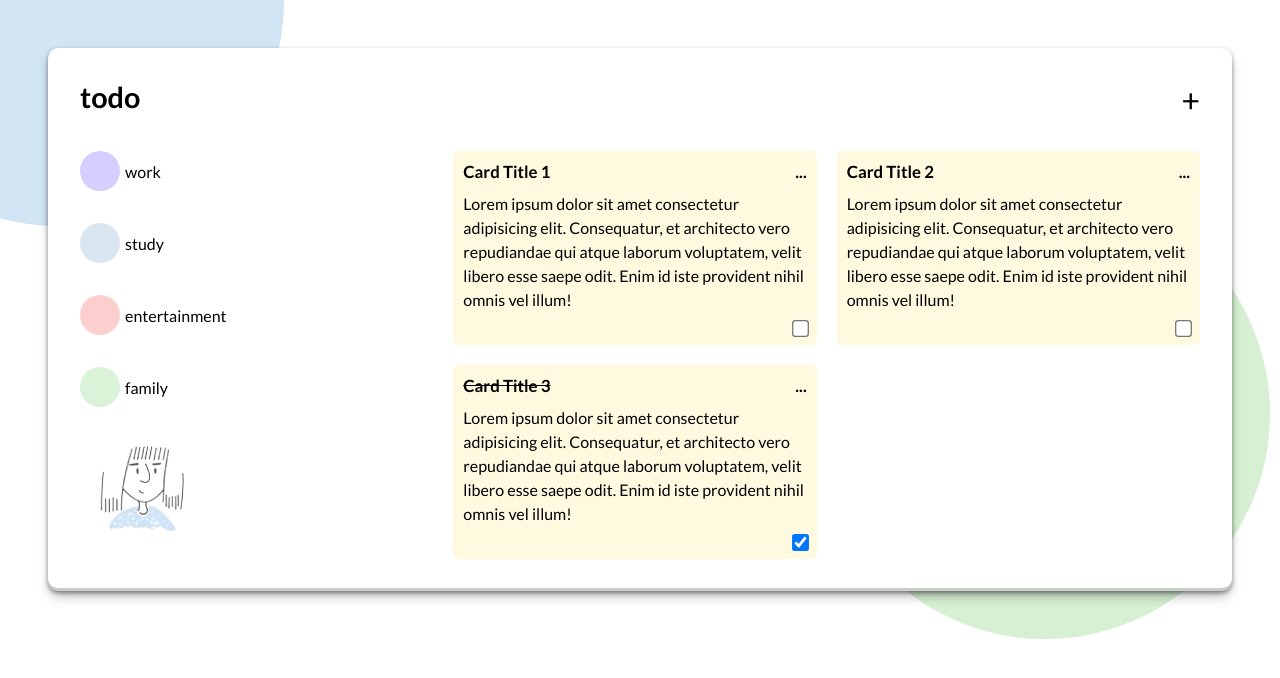
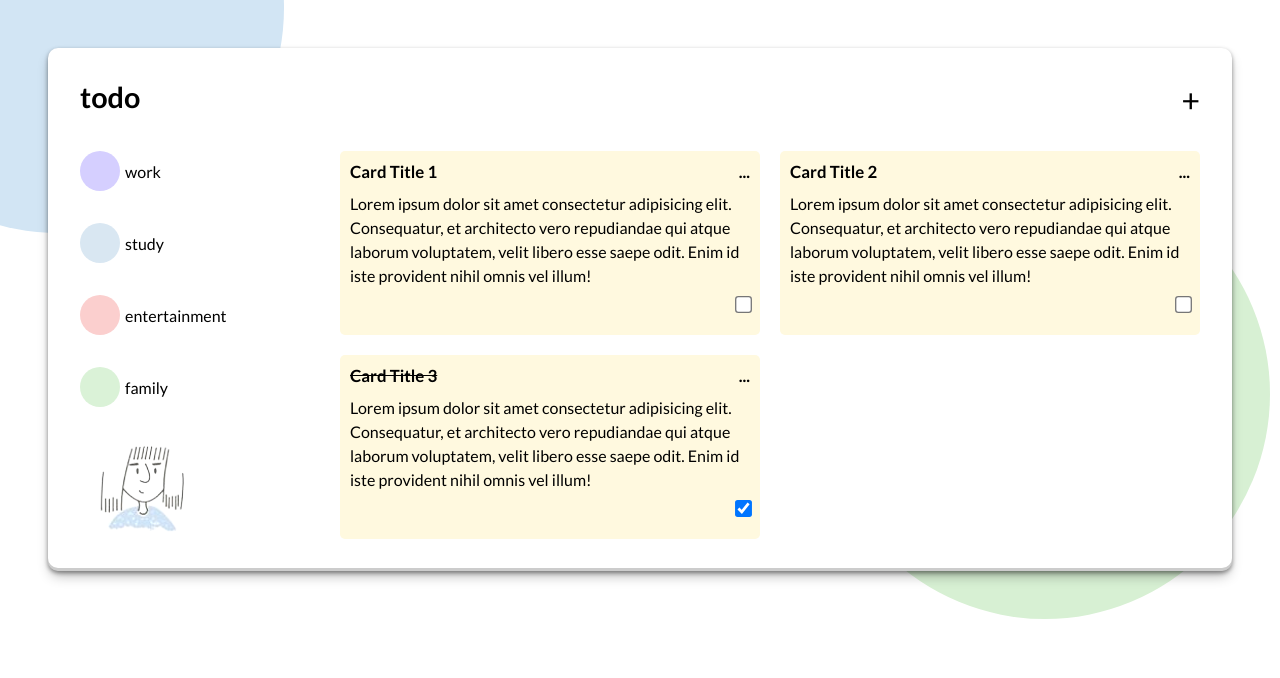
Before and after one commit to Pinto-Katende-Jonathan/Cours-Js-with-Student, a website built with Vite: page index.html in a window 1280 px wide. Built offline with nearby package versions, Linux system fonts and the light colour scheme.

Commit message:
Changing the size of first grid

```diff
--- a/style.css
+++ b/style.css
@@ -42,7 +42,7 @@
 
 .todo{
   display: grid;
-  grid-template-columns: 1fr 2fr;
+  grid-template-columns: 260px 2fr;
 }
 
 .todo .todo-items{
```
